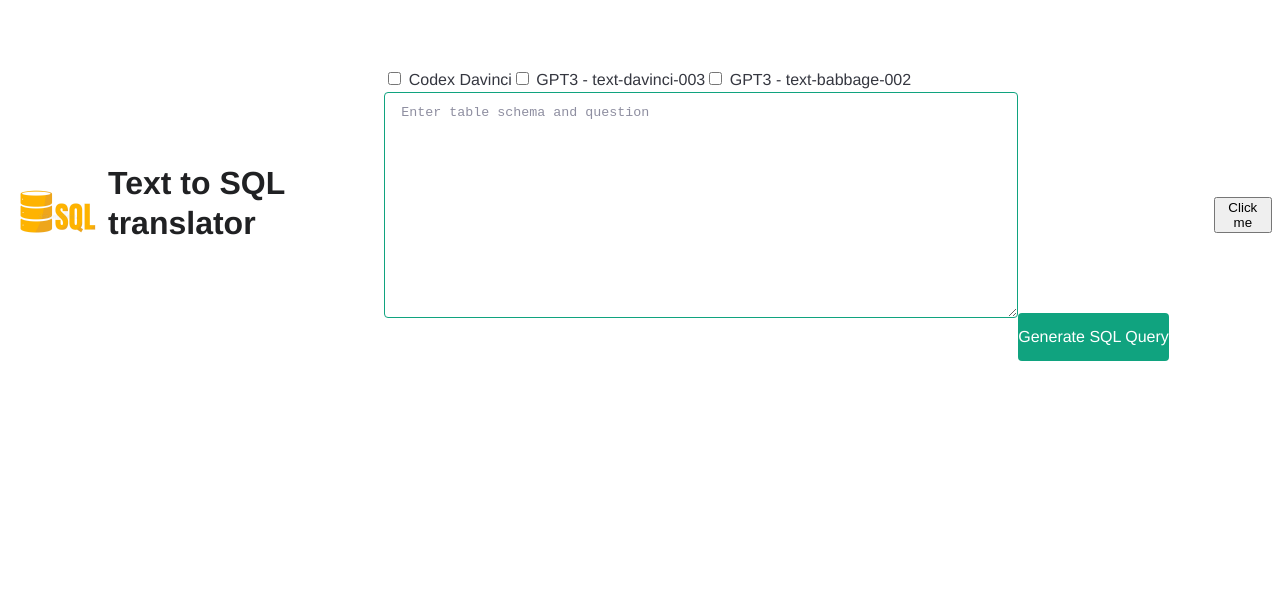
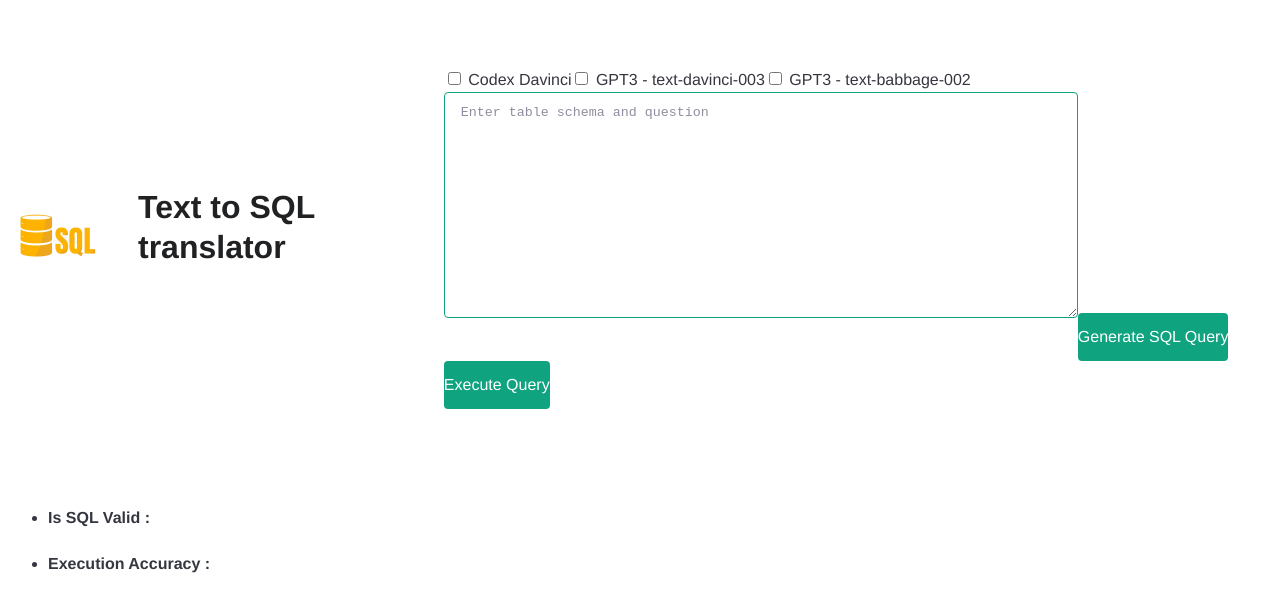
Before and after one commit to Nipuni35/CMPUT692-project01, a Next.js app: page / in a window 1280 px wide. Shown: the top 612 px of the page. Built offline with nearby package versions, Linux system fonts and the light colour scheme; a web font is replaced by a local one.

Commit message:
added ui changes and db integrations

```diff
--- a/pages/index.js
+++ b/pages/index.js
@@ -5,6 +5,7 @@ import styles from "./index.module.css";
 export default function Home() {
   const [queryInput, setQueryInput] = useState("");
   const [result, setResult] = useState();
+  const [goldQuery, setGoldQuery] = useState();
 
   async function onSubmit(event) {
     event.preventDefault();
@@ -21,6 +22,7 @@ export default function Home() {
 
   async function executeQuery(event) {
   console.log("executeQuery method started: " + result)
+    if (result !== undefined && result !== NULL) {
     event.preventDefault();
     const response = await fetch("/api/execute", {
       method: "POST",
@@ -29,6 +31,7 @@ export default function Home() {
       },
       body: JSON.stringify({ query: result }),
     });
+  }
   }
 
 
@@ -60,9 +63,20 @@ export default function Home() {
             onChange={(e) => setQueryInput(e.target.value)}
           />
           <input type="submit" value="Generate SQL Query" />
+              <input onClick={executeQuery} type="submit" value="Execute Query" />
+
+
         </form>
-        <button onClick="executeQuery(event)">Click me</button>
         <div className={styles.result}>{result}</div>
+      </main>
+      <main className={styles.main}>
+      <ul>
+      <li>
+      <h4>Is SQL Valid :</h4>
+      </li>
+      <li><h4>Execution Accuracy :</h4>
+      </li>
+      </ul>
       </main>
     </div>
   );
--- a/pages/index.module.css
+++ b/pages/index.module.css
@@ -34,7 +34,7 @@
   line-height: 40px;
   font-weight: bold;
   color: #202123;
-  margin: 16px 0 40px;
+  margin: 16px 30px 40px;
 }
 .main form {
   //display: flex;
```
